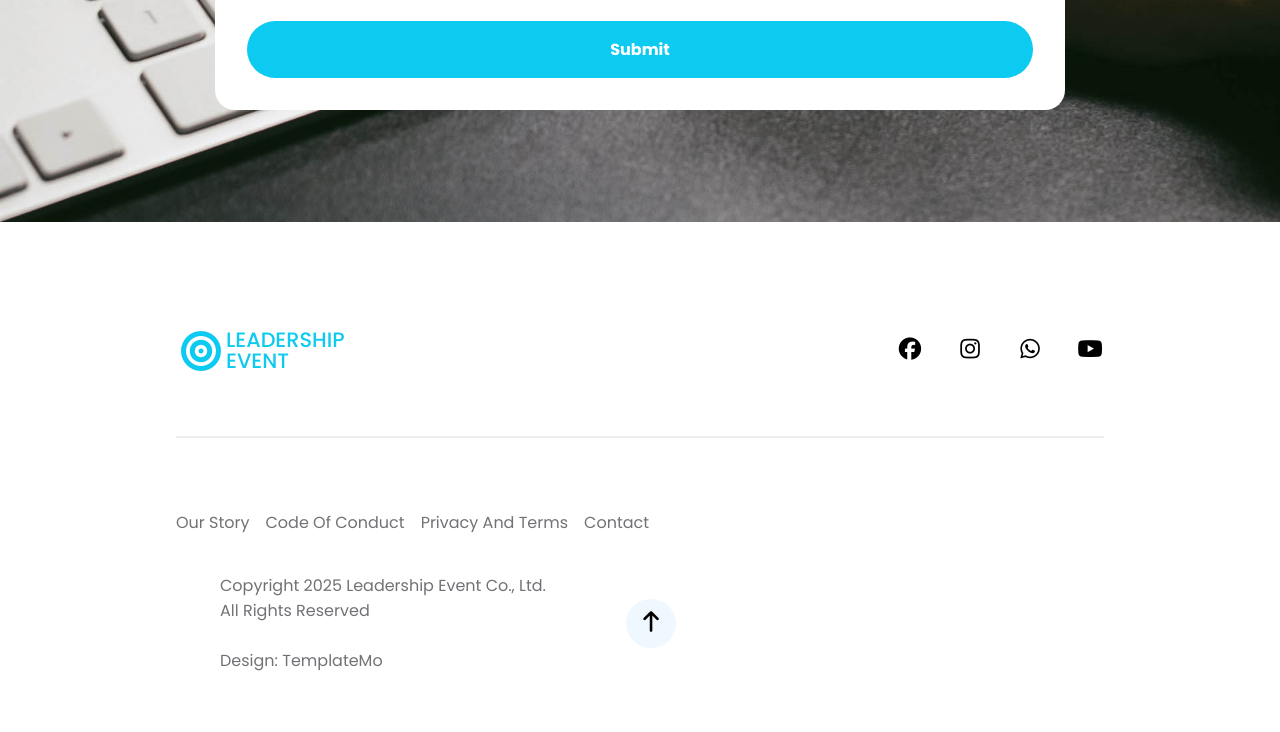
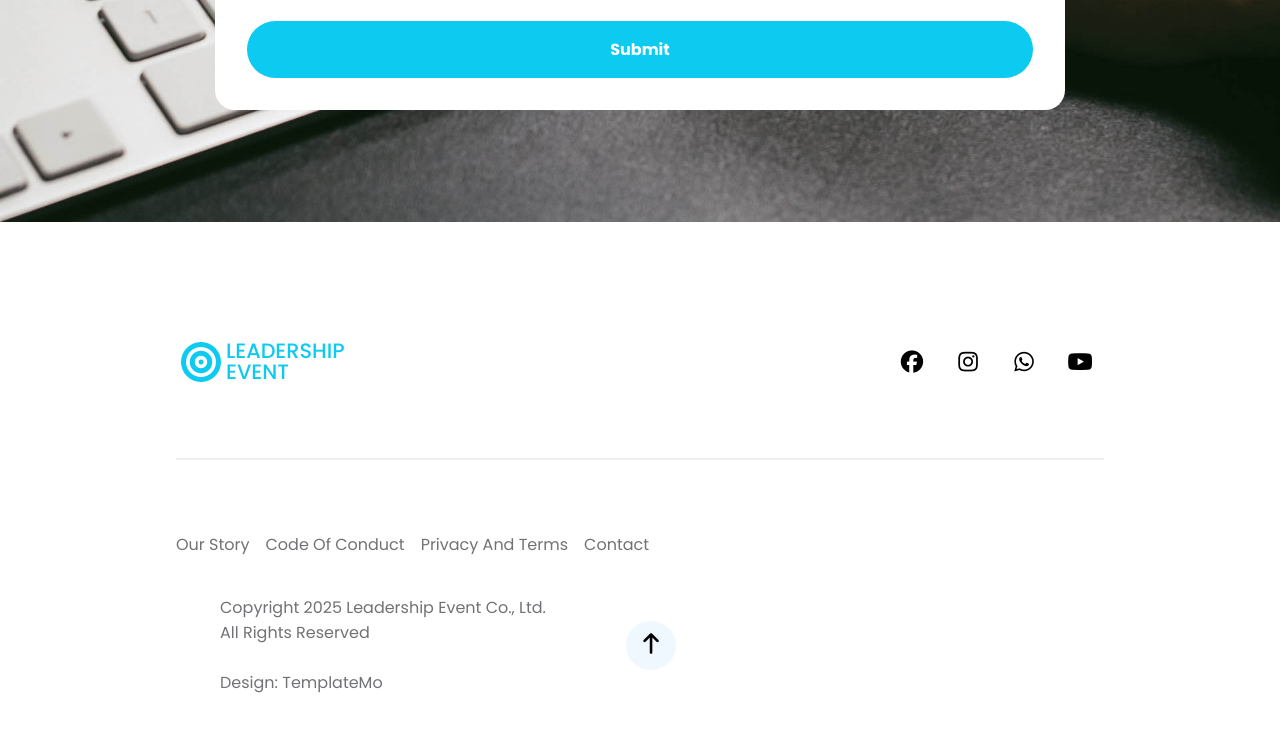
Before and after one commit to GharamElkabany/Leadership_Event, a plain HTML site: page index.html in a window 1280 px wide. Shown: the part 6658-7390 px from the top of the page. Drawn offline with Linux system fonts and the light colour scheme.

Commit message:
Final Touches

```diff
--- a/css/styles.css
+++ b/css/styles.css
@@ -1071,11 +1071,21 @@ nav .nav-container ul li button:hover {
 .footer .footer-container .top .social ul {
     display: flex;
     flex-wrap: wrap;
-    gap: 2rem;
+    gap: 0.5rem;
 }
 
 .footer .footer-container .top .social ul li i {
     font-size: 1.4rem;
+    background-color: var(--white-color);
+    border-radius: 50%;
+    width: 3rem;
+    height: 3rem;
+    align-content: center;
+}
+
+.footer .footer-container .top .social ul li i:hover {
+    background-color: var(--primary-color);
+    color: var(--white-color);
 }
 
 .footer .footer-container hr {
```
